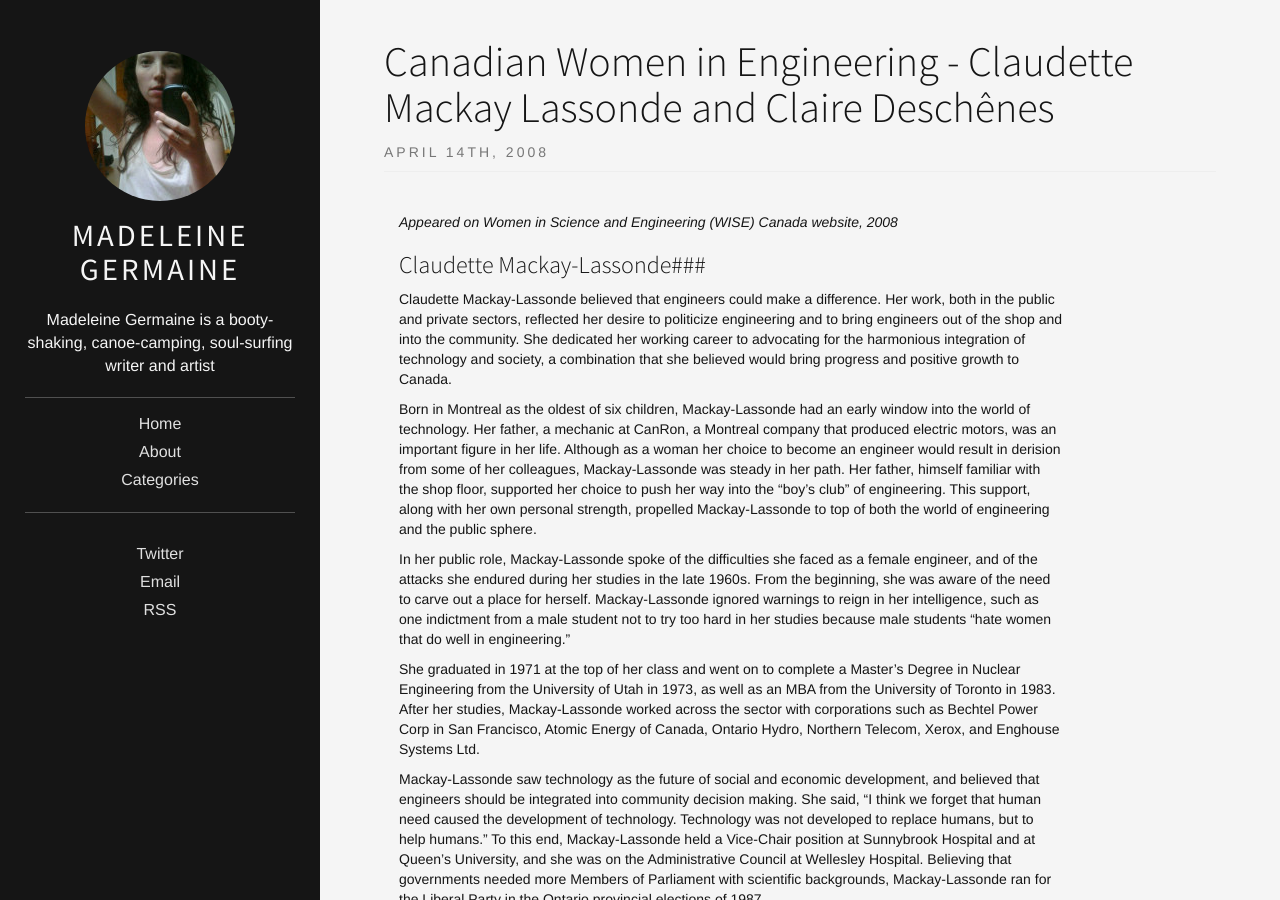
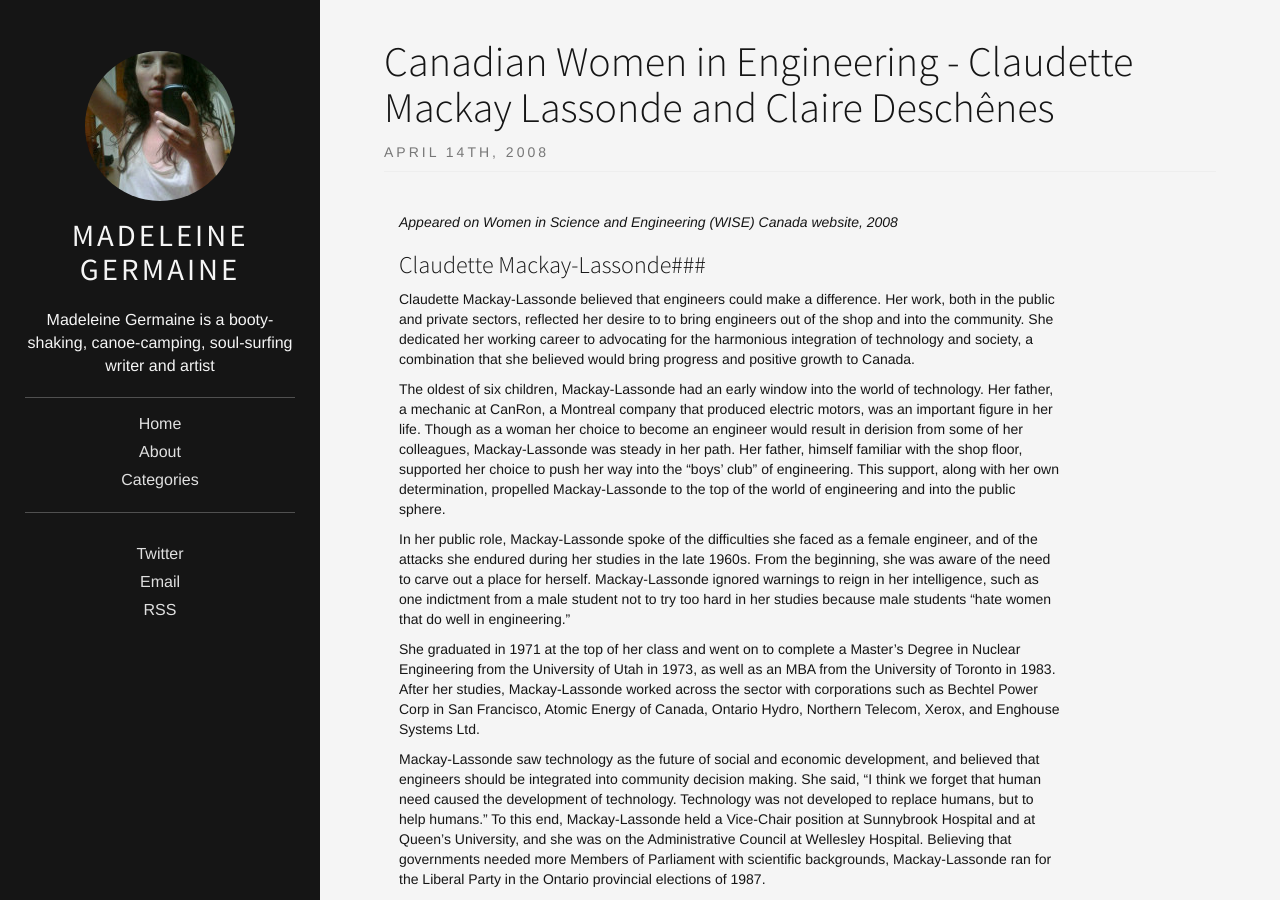
Before and after one commit to madeleinegermaine/madeleinegermaine, a Jekyll site: the page built from _posts/2008-04-14-wise-engineer-biographies.md, in a window 1280 px wide and 900 px high. Built offline with Jekyll 4.4.1, drawn with Linux system fonts in a browser that asks for light colours.

Commit message:
Updated 2008-04-14-wise-engineer-biographies.md

```diff
--- a/_posts/2008-04-14-wise-engineer-biographies.md
+++ b/_posts/2008-04-14-wise-engineer-biographies.md
@@ -18,9 +18,9 @@ _Appeared on Women in Science and Engineering (WISE) Canada website, 2008_
 
 ###Claudette Mackay-Lassonde###
 
-Claudette Mackay-Lassonde believed that engineers could make a difference. Her work, both in the public and private sectors, reflected her desire to politicize engineering and to bring engineers out of the shop and into the community. She dedicated her working career to advocating for the harmonious integration of technology and society, a combination that she believed would bring progress and positive growth to Canada.
+Claudette Mackay-Lassonde believed that engineers could make a difference. Her work, both in the public and private sectors, reflected her desire to to bring engineers out of the shop and into the community. She dedicated her working career to advocating for the harmonious integration of technology and society, a combination that she believed would bring progress and positive growth to Canada.
 
-Born in Montreal as the oldest of six children, Mackay-Lassonde had an early window into the world of technology. Her father, a mechanic at CanRon, a Montreal company that produced electric motors, was an important figure in her life. Although as a woman her choice to become an engineer would result in derision from some of her colleagues, Mackay-Lassonde was steady in her path. Her father, himself familiar with the shop floor, supported her choice to push her way into the “boy’s club” of engineering. This support, along with her own personal strength, propelled Mackay-Lassonde to top of both the world of engineering and the public sphere.
+The oldest of six children, Mackay-Lassonde had an early window into the world of technology. Her father, a mechanic at CanRon, a Montreal company that produced electric motors, was an important figure in her life. Though as a woman her choice to become an engineer would result in derision from some of her colleagues, Mackay-Lassonde was steady in her path. Her father, himself familiar with the shop floor, supported her choice to push her way into the “boys' club” of engineering. This support, along with her own determination, propelled Mackay-Lassonde to the top of the world of engineering and into the public sphere.
 
 In her public role, Mackay-Lassonde spoke of the difficulties she faced as a female engineer, and of the attacks she endured during her studies in the late 1960s. From the beginning, she was aware of the need to carve out a place for herself. Mackay-Lassonde ignored warnings to reign in her intelligence, such as one indictment from a male student not to try too hard in her studies because male students “hate women that do well in engineering.”
 
```
